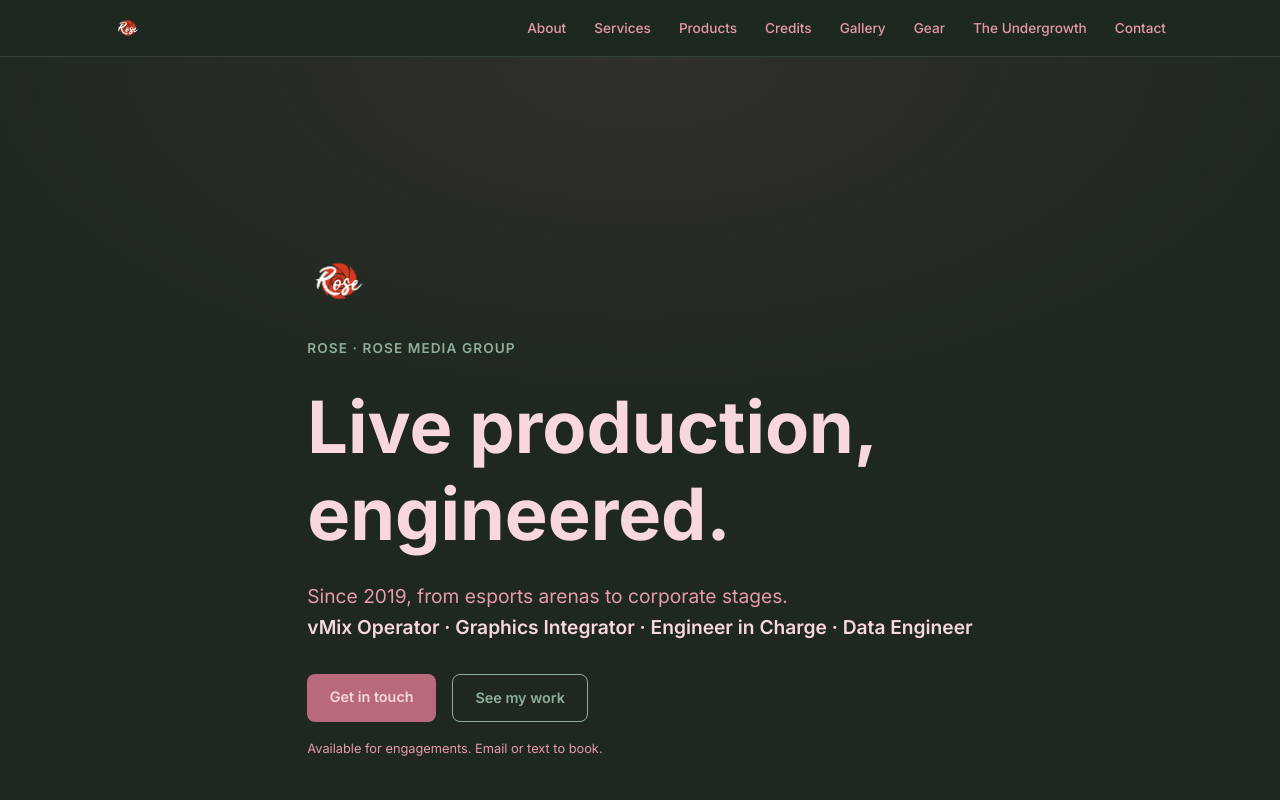
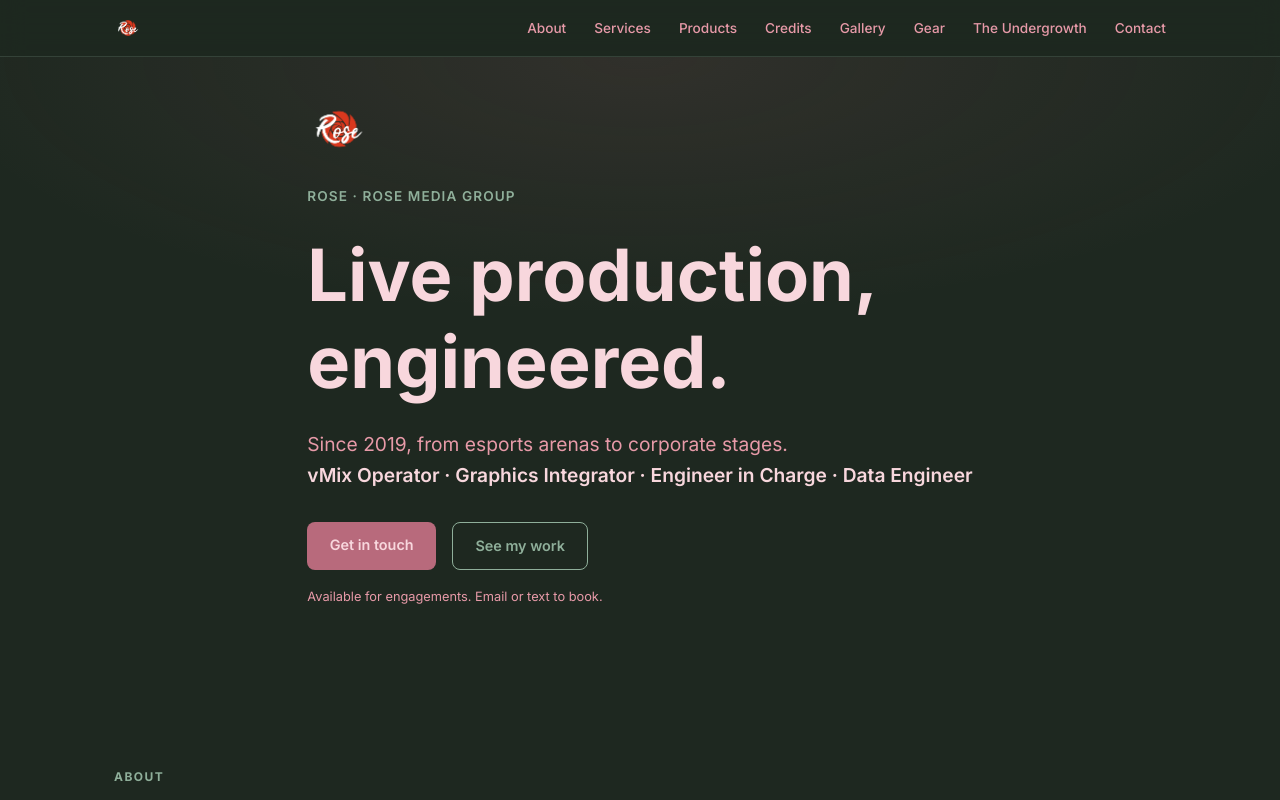
Before and after one commit to VermilionRose/vermilionrose.github.io, an Astro site: page / in a window 1280 px wide. Shown: the top 800 px of the page. Built offline with nearby package versions, Linux system fonts and the light colour scheme; Astro itself is replaced by a stand-in of ours.

Commit message:
Hero: tighten the nav-to-logo gap
The logo sat ~220px below the nav: the hero inherited the global section
6rem vertical padding, and #hero used min-height:100svh with centered
content, floating the logo down the viewport. Override the inherited
vertical padding (padding-block:0), drop the full-height centering
(min-height:auto, align-items:flex-start), and let .hero-inner own the
hero's vertical spacing. Logo now sits ~40px below the nav.

```diff
--- a/src/components/Hero.astro
+++ b/src/components/Hero.astro
@@ -31,9 +31,10 @@
 
 <style>
   #hero {
-    min-height: 100svh;
+    min-height: auto;
     display: flex;
-    align-items: center;
+    align-items: flex-start;
+    padding-block: 0;        /* override the global section 6rem top/bottom */
     background:
       radial-gradient(ellipse 80% 60% at 50% 0%, rgba(184 106 124 / 0.12) 0%, transparent 70%),
       var(--bg);
@@ -43,7 +44,7 @@
     display: flex;
     flex-direction: column;
     gap: 1.5rem;
-    padding: 6rem 0 4rem;
+    padding: 2.5rem 0 4rem;  /* single source of the hero's vertical spacing */
   }
 
   .hero-logo {
```
